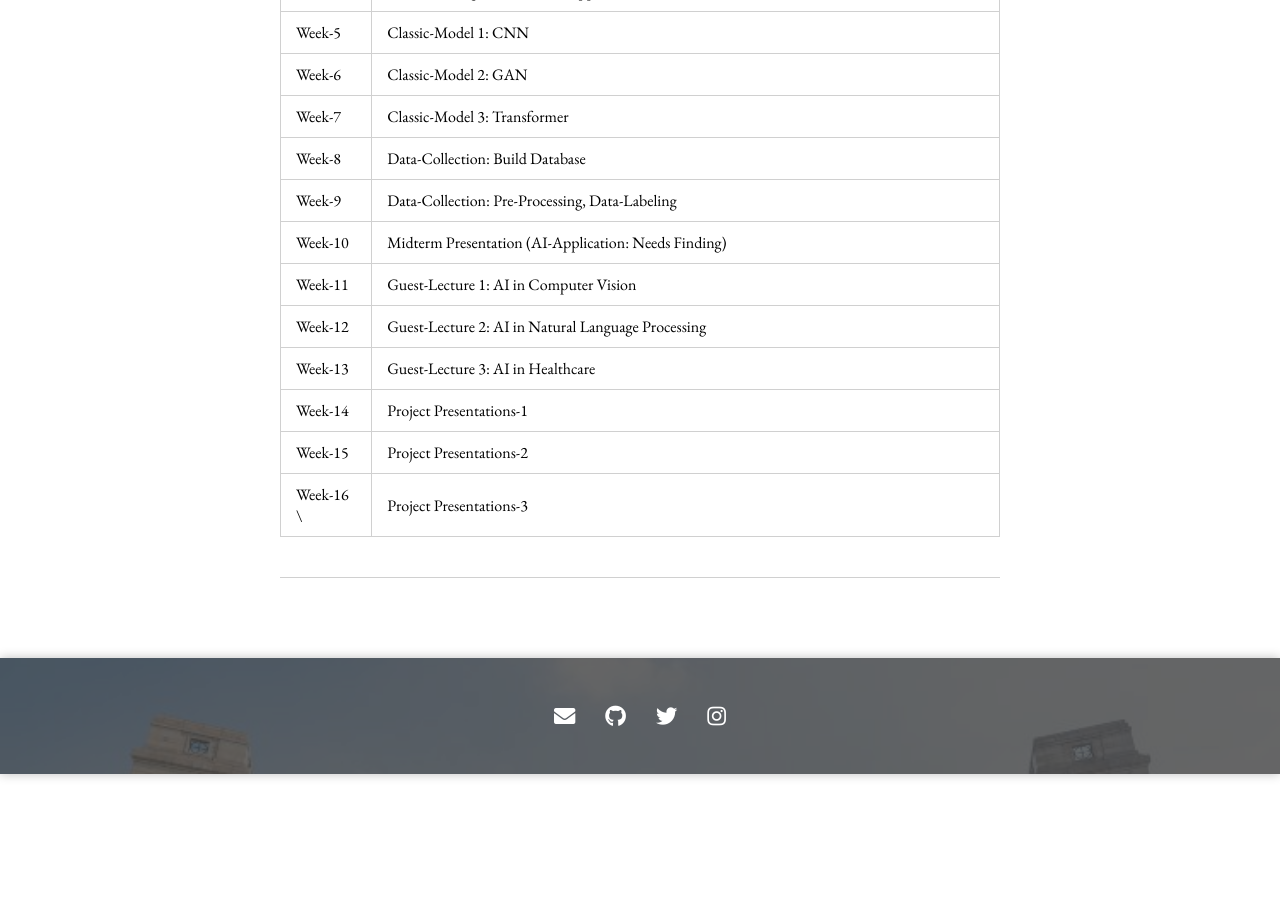
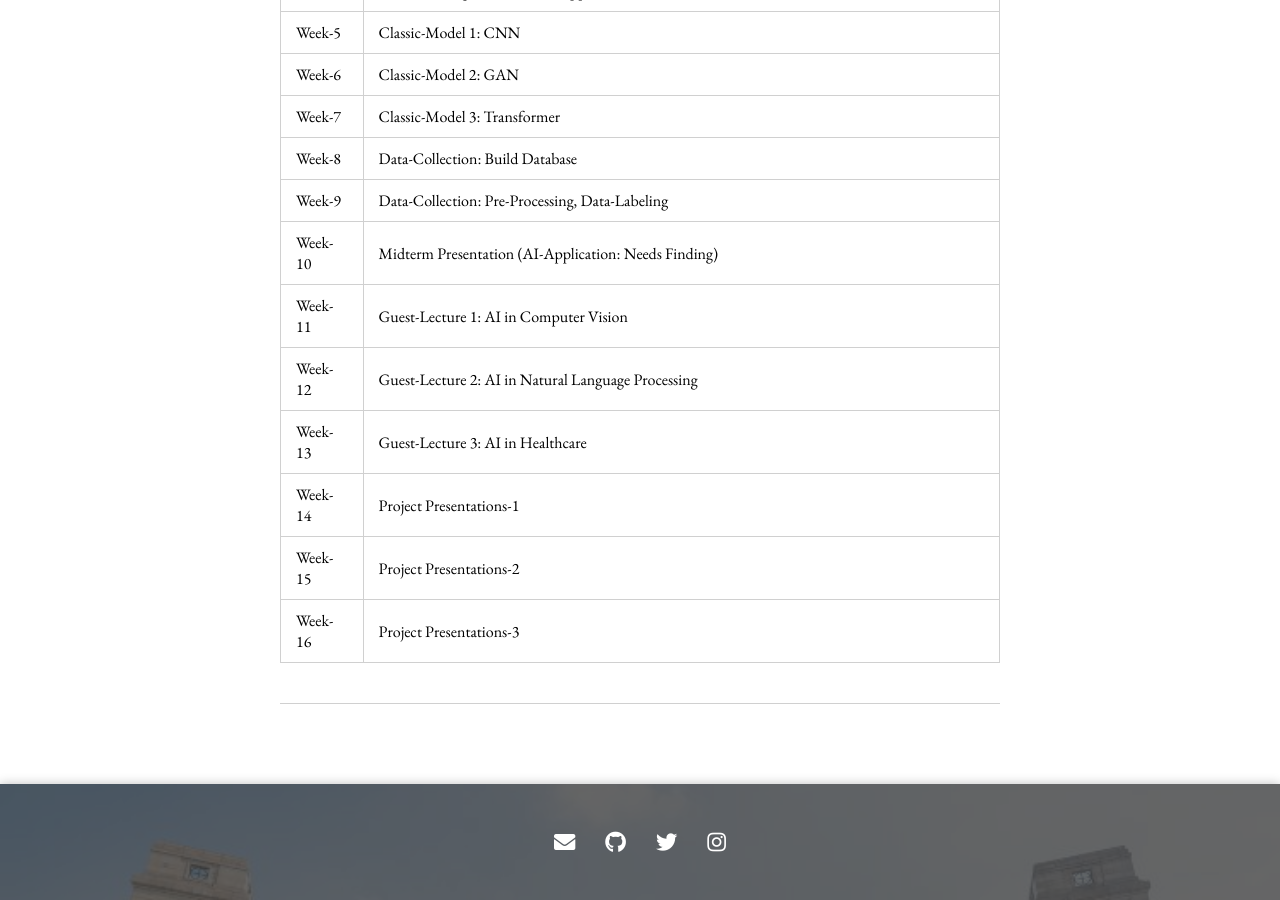
Before and after one commit to PatrickAIlab/PatrickAIlab.github.io, a Jekyll site: the page built from teaching/index.md, in a window 1280 px wide and 900 px high, scrolled down 1243 px. Built offline with Jekyll 4.4.1, drawn with Linux system fonts in a browser that asks for light colours; nearby versions of some CDN libraries.

```diff
--- a/teaching/index.md
+++ b/teaching/index.md
@@ -42,7 +42,7 @@ Furthermore, this course introduces the application of artificial intelligence i
 | Week-13 | Guest-Lecture 3: AI in Healthcare |
 | Week-14 | Project Presentations-1 |
 | Week-15 | Project Presentations-2 |
-| Week-16 \ | Project Presentations-3 |
+| Week-16  | Project Presentations-3 |
 
 <!-- ### Undergraduate
 
```
